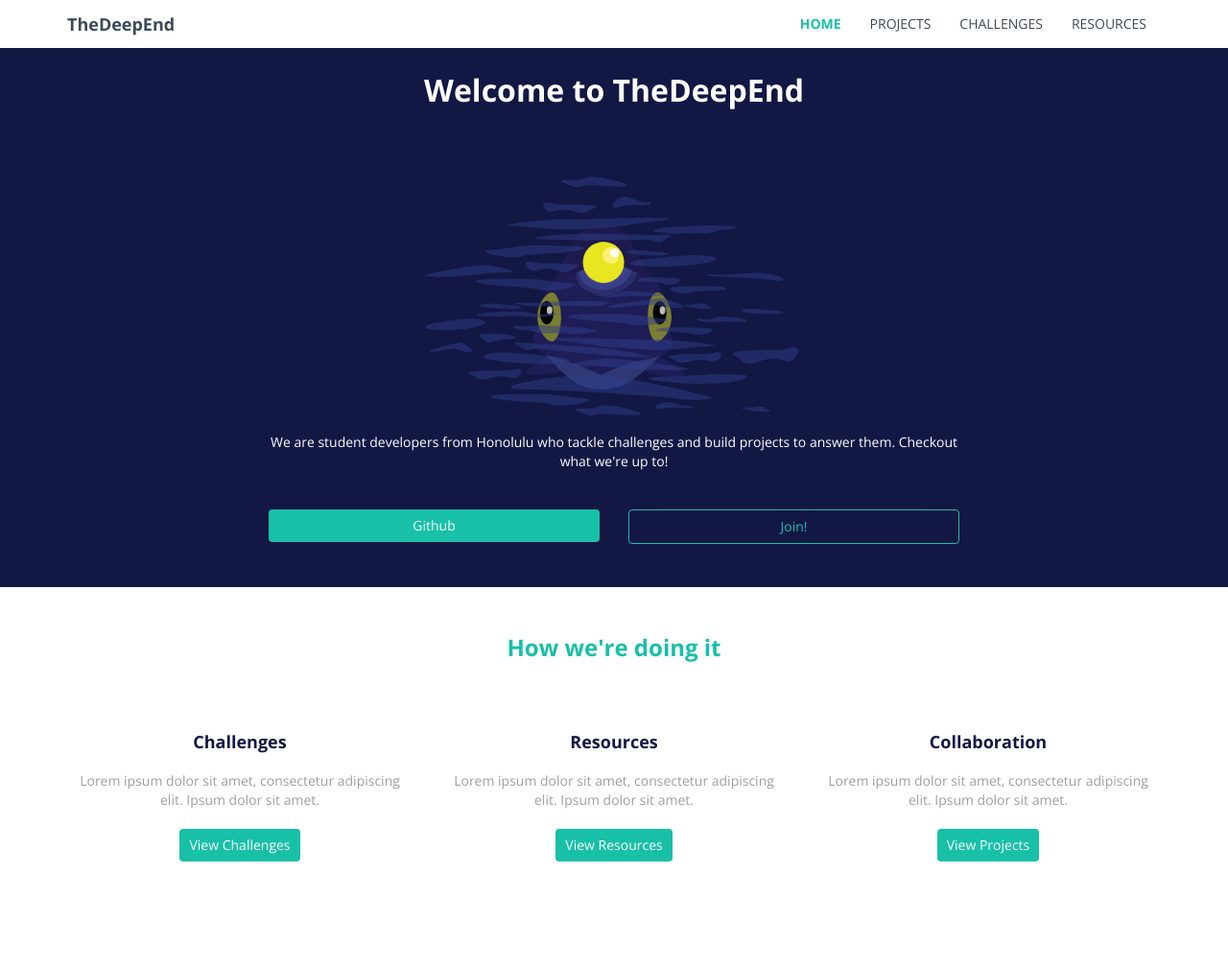
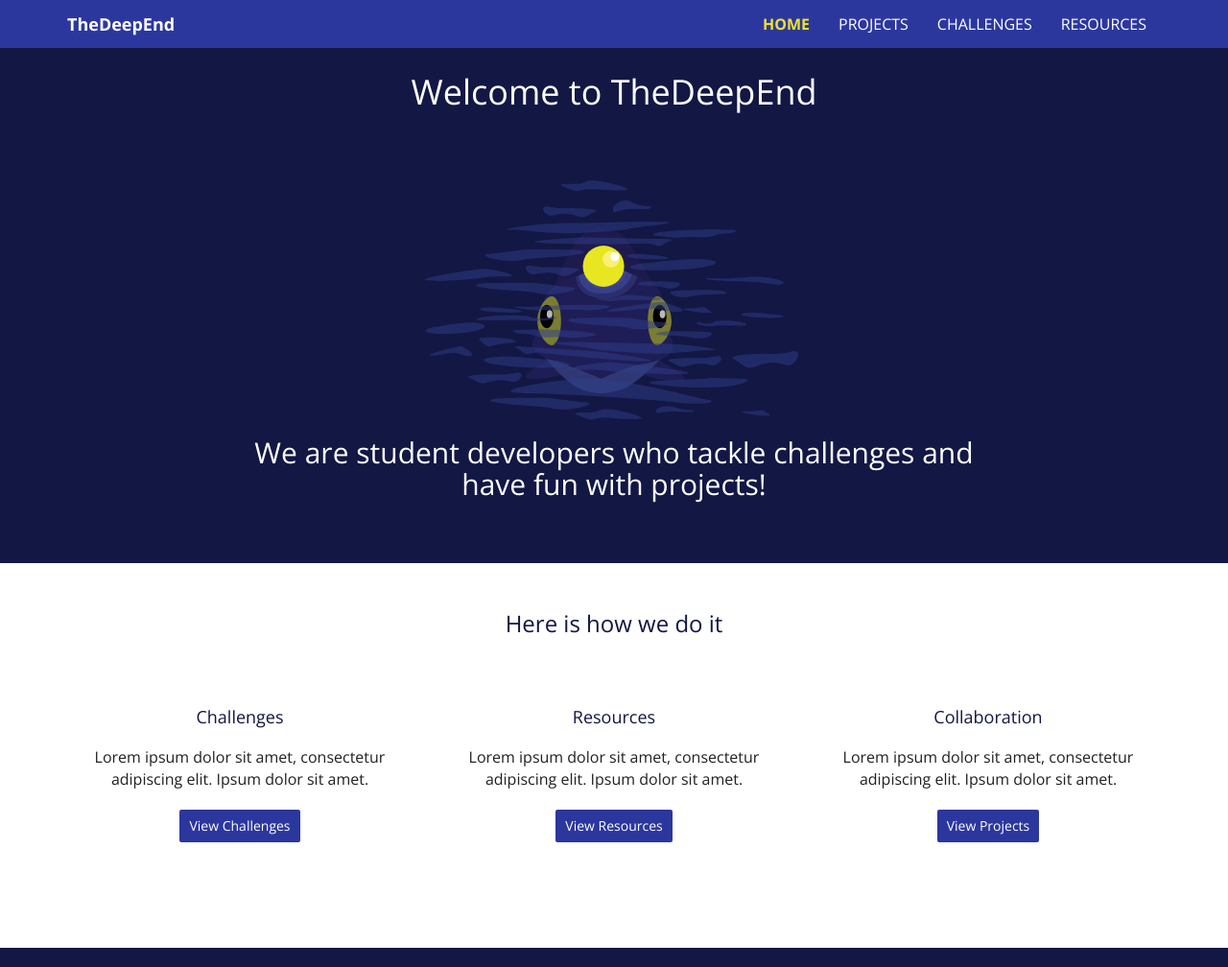
Before and after one commit to TheDeepEnd/thedeepend.github.io, a Jekyll site: the page built from index.html, in a window 1280 px wide. Shown: the whole page at 96% size. Built offline with Jekyll 4.4.1, drawn with Linux system fonts in a browser that asks for light colours.

Commit message:
Begin overhauling of layout styles, adjust for accessibility standards.

```diff
--- a/_sass/_base.scss
+++ b/_sass/_base.scss
@@ -14,11 +14,12 @@ dl, dd, ol, ul, figure {
  * Basic styling
  */
 body {
-    font-family: $base-font-family;
-    background-color: $background-color;
-    color: $text-color;
-    -webkit-font-smoothing: antialiased;
-	  -moz-osx-font-smoothing: grayscale;
+  font-size: $base-font-size;
+  font-family: $base-font-family;
+  background-color: $background-color;
+  color: $text-color;
+  -webkit-font-smoothing: antialiased;
+  -moz-osx-font-smoothing: grayscale;
 }
 
 
@@ -31,7 +32,7 @@ h1, h2, h3, h4, h5, h6 {
   font-weight: $heavy-font-weight;
 }
 h1 {
-  font-size: $heading-font-size;
+  // font-size: $heading-font-size;
 }
 
 
@@ -43,12 +44,12 @@ a {
     color: $brand-color;
     text-decoration: none;
 
-    &:visited {
-        color: darken($brand-color, 15%);
-    }
+    // &:visited {
+    //     color: darken($brand-color, 15%);
+    // }
 
     &:hover {
-        color: $text-color;
+        color: lighten($theme-color, 10%);
         text-decoration: underline;
     }
 }
@@ -62,7 +63,7 @@ blockquote {
     color: $grey-color;
     border-left: 4px solid $grey-color-light;
     padding-left: $spacing-unit / 2;
-    font-size: 18px;
+    font-size: 1.15em;
     letter-spacing: -1px;
     font-style: italic;
 
@@ -78,9 +79,9 @@ blockquote {
  */
 pre,
 code {
-    font-size: 15px;
+    font-size: 1em;
     border: 1px solid $grey-color-light;
-    border-radius: 3px;
+    border-radius: 2px;
     background-color: #eef;
 }
 
--- a/_sass/_bootstrap-overrides.scss
+++ b/_sass/_bootstrap-overrides.scss
@@ -3,18 +3,21 @@
 //////////////////////////////////////////////////////////////////
 
 // Overriding .btn-primary and .btn-secondary
-$btn-bg-color: #18C0A7;
+$btn-bg-color: #EDE32B;
+
 .btn {
 	margin-bottom: 20px;
 	padding: 7px 10px;
 }
 .btn-primary {
+  border-radius: 2px;
+	background-color: $theme-color;
+	color: $white;
 	border: none;
-	@include Linx ($btn-bg-color, $white, $white, $white, $white);
 }
 .btn-secondary {
-	border: 1px solid $btn-bg-color;
-	color: $btn-bg-color;
+	// border: 1px solid $btn-bg-color;
+	// color: $btn-bg-color;
 }
 
 // Overriding .jumbotron
--- a/_sass/_layout.scss
+++ b/_sass/_layout.scss
@@ -2,21 +2,24 @@
  * Site header
  */
 .site-nav {
-	background-color: white;
+	background-color: $theme-color;
 	border-radius: 0px;
 	border: none;
 	.navbar-collapse {
 		li > a {
-		color: $text-color;
-		}
+		color: $white;
+    }
+    li > a:hover {
+      color: $theme-color-contrast;
+    }
 		.active {
-			color: $secondary-text-color;
+			color: $theme-color-contrast;
 			font-weight: 700;
 		}
 	}
 	.site-header {
 		.navbar-brand {
-			color: $text-color;
+			color: $white;
 			font-weight: 700;
 		}
 	}
@@ -63,12 +66,11 @@
 		 padding: 50px 0;
 		 h3 {
 			 margin-bottom: 10%;
-			 color: $secondary-text-color;
 		 }
 		 .detail-block {
 			 margin-bottom: 40px;
 			 .block-text {
-					color: $sub-text-color;
+					color: $text-color;
 			 }
 		 }
 	 }
@@ -135,8 +137,8 @@
 		h1, h2, h3, h4, h5, h6 {
 			margin-top: 20px;
 			margin-bottom: 15px;
-			font-weight: 700;
-			color: $secondary-text-color;
+			font-weight: $heavy-font-weight;
+			color: $text-color;
 		}
 		p {
 			margin-bottom: 30px;
--- a/_sass/_mixins.scss
+++ b/_sass/_mixins.scss
@@ -3,19 +3,19 @@
 //////////////////////////////////////////////////////////////////
 
 // Handle different states for our links
-@mixin Linx ($bg-color, $link, $visit, $hover, $active) {
-  background-color: $bg-color;
-  color: $link;
-  &:visited {
-    background-color: $bg-color;
-    color: $visit;
-  }
-  &:hover {
-    background-color: lighten( $bg-color, 10% );
-    color: $link;
-  }
-  &:active {
-    background-color: darken( $bg-color, 10% );
-    color: $active;
-  }
-}
+// @mixin Linx ($bg-color, $link, $visit, $hover, $active) {
+//   background-color: $bg-color;
+//   color: $text-color;
+//   &:visited {
+//     background-color: $bg-color;
+//     color: $visit;
+//   }
+//   &:hover {
+//     background-color: lighten( $bg-color, 10% );
+//     color: $link;
+//   }
+//   &:active {
+//     background-color: darken( $bg-color, 10% );
+//     color: $active;
+//   }
+// }
--- a/css/main.scss
+++ b/css/main.scss
@@ -10,13 +10,13 @@
 $theme-color: #2C379E;
 $theme-color-dark: #131742;
 $theme-color-light: #516BFF;
-$theme-color-contrast: #FAF075;
-$theme-color-text: #303030;
+$theme-color-contrast: #EDE32B;
+$theme-color-text: #212121;
 
 $base-font-family: 'Open Sans', sans-serif;
-$base-font-size:   14px;
+$base-font-size:   16px;
 $base-font-weight: 400;
-$heavy-font-weight: 700;
+$heavy-font-weight: 500;
 $small-font-size:  $base-font-size * 0.875;
 $base-line-height: 1.5;
 
@@ -24,8 +24,8 @@ $heading-font-size: 32px;
 
 $spacing-unit:     30px;
 
-$text-color:       #3C4959;
-$secondary-text-color: #18C0A7;
+$text-color:       #212121;
+$secondary-text-color: #727272;
 $sub-text-color: #9F9F9F;
 
 $background-color: #131744;
--- a/index.html
+++ b/index.html
@@ -12,16 +12,10 @@ page-order: 0
           <div class="text-center">
             <h1 class="block-section-lg">Welcome to TheDeepEnd</h1>
             <img class="img-responsive hero-logo-image" src="img/deependHero.svg" alt="Logo image of The Deep End mascot"/>
-            <p class="block-section-lg">
-              We are student developers from Honolulu who tackle challenges and
-              build projects to answer them. Checkout what we're up to!
-            </p>
-            <div class="col-xs-12 col-sm-6 col-md-6">
-              <a class="btn btn-primary btn-block" href="https://github.com/TheDeepEnd">Github</a>
-            </div>
-            <div class="col-xs-12 col-sm-6 col-md-6">
-              <a class="btn btn-secondary btn-block" href="#">Join!</a>
-            </div>
+            <h2 class="block-section-lg">
+              We are student developers who tackle challenges and have fun with
+              projects!
+            </h2>
           </div>
       </div>
     </div>
@@ -32,7 +26,7 @@ page-order: 0
     <div class="container">
       <div class="row">
         <div class="col-xs-12 col-md-8 col-md-offset-2">
-          <h3 class="text-center">How we're doing it</h3>
+          <h3 class="text-center">Here is how we do it</h3>
         </div>
       </div>
       <div class="row">
```
